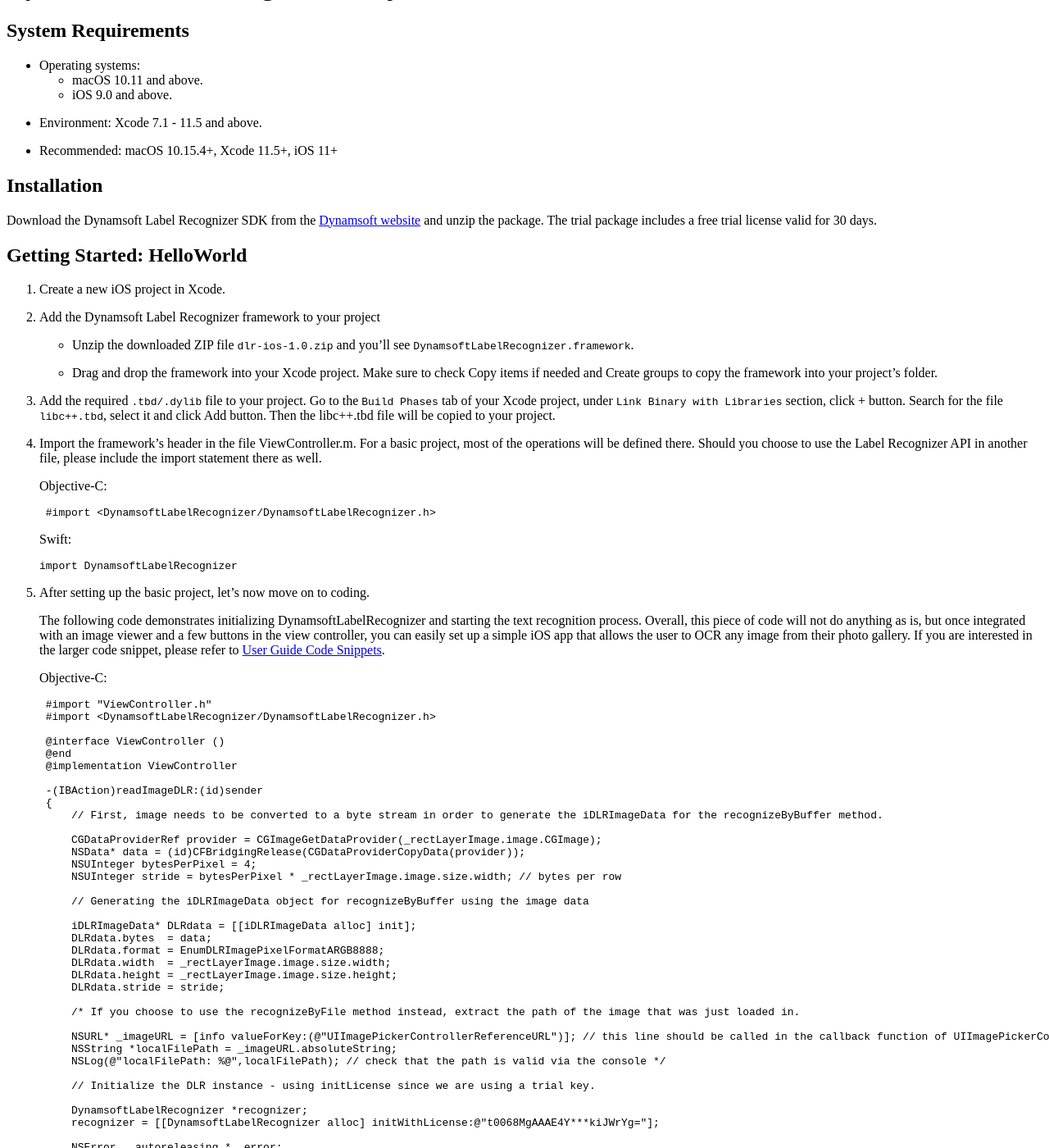
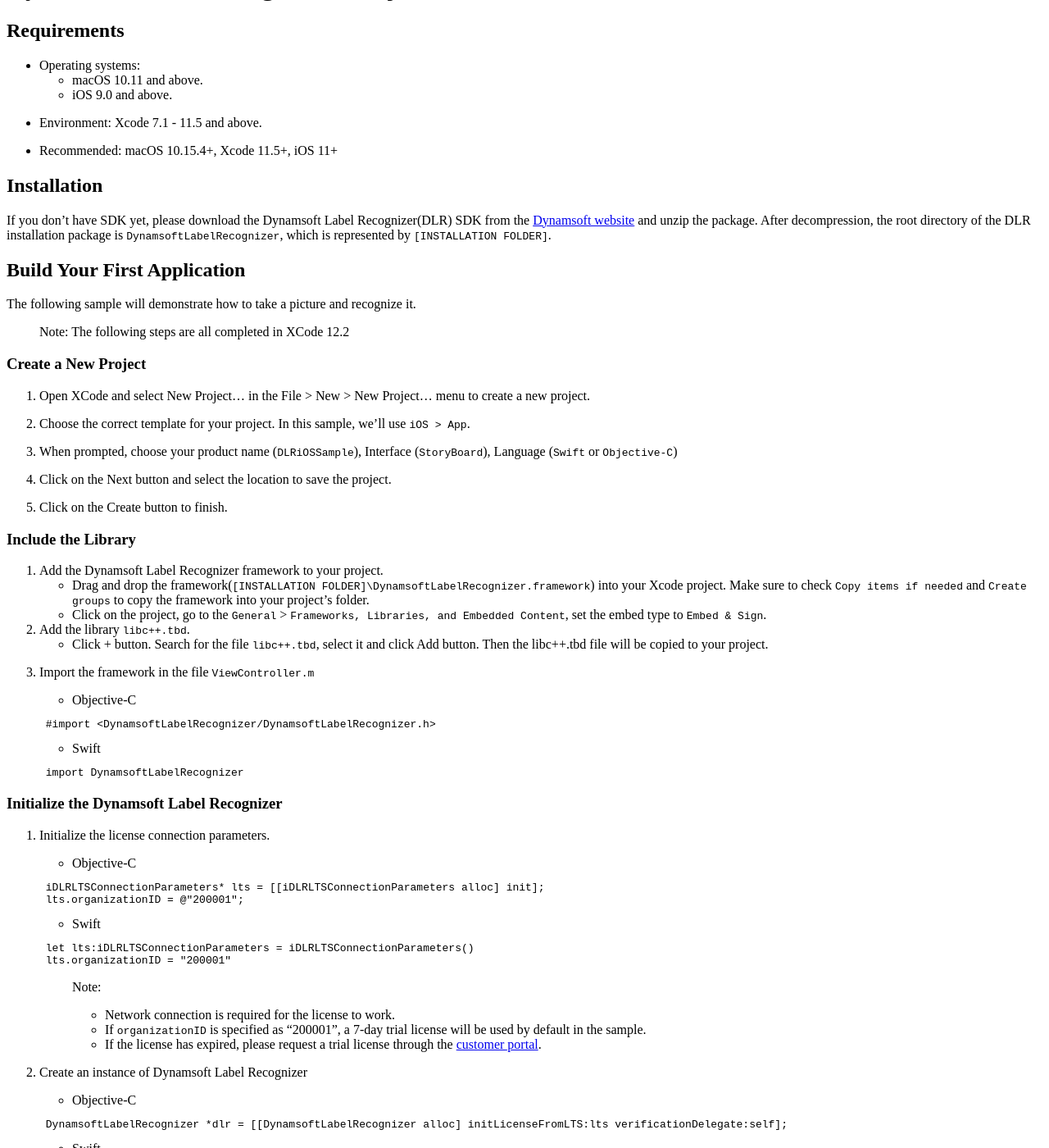
Before and after one commit to dynamsoft-docs/label-recognition-docs, a Jekyll site: the page built from programming/objectivec-swift/user-guide.md, in a window 1280 px wide and 1400 px high, scrolled down 2564 px. Shown: the whole window at 82% size. Built offline with Jekyll 4.4.1, drawn with Linux system fonts in a browser that asks for light colours; some of the changed text lies outside the part shown.

Commit message:
update iOS guide

````diff
--- a/programming/objectivec-swift/user-guide.md
+++ b/programming/objectivec-swift/user-guide.md
@@ -2,13 +2,14 @@
 layout: default-layout
 title: Dynamsoft Label Recognizer - Objective-C & Swift User Guide
 description: This is the user guide page of Dynamsoft Label Recognizer for iOS SDK.
-keywords: a, user guide
+keywords: iOS, swift, objective-c, user guide
 needAutoGenerateSidebar: true
+needGenerateH3Content: true
 ---
 
 # Dynamsoft Label Recognizer - Objective-C & Swift User Guide
 
-## System Requirements
+## Requirements
 
 - Operating systems:
    - macOS 10.11 and above.
@@ -20,138 +21,283 @@ needAutoGenerateSidebar: true
 
 ## Installation
 
-Download the Dynamsoft Label Recognizer SDK from the [Dynamsoft website](https://www.dynamsoft.com/label-recognition/downloads) and unzip the package. The trial package includes a free trial license valid for 30 days.
+If you don’t have SDK yet, please download the Dynamsoft Label Recognizer(DLR) SDK from the [Dynamsoft website](https://www.dynamsoft.com/label-recognition/downloads) and unzip the package. After decompression, the root directory of the DLR installation package is `DynamsoftLabelRecognizer`, which is represented by `[INSTALLATION FOLDER]`.
 
-## Getting Started: HelloWorld
+## Build Your First Application
 
-1. Create a new iOS project in Xcode.
-2. Add the Dynamsoft Label Recognizer framework to your project
+The following sample will demonstrate how to take a picture and recognize it.
+>Note: The following steps are all completed in XCode 12.2
 
-   - Unzip the downloaded ZIP file `dlr-ios-1.0.zip` and you'll see `DynamsoftLabelRecognizer.framework`.
+### Create a New Project
 
-   - Drag and drop the framework into your Xcode project. Make sure to check Copy items if needed and Create groups to copy the framework into your project's folder.
+1. Open XCode and select New Project… in the File > New > New Project… menu to create a new project.
 
-3. Add the required `.tbd/.dylib` file to your project.
-   Go to the `Build Phases` tab of your Xcode project, under `Link Binary with Libraries` section, click + button. Search for the file `libc++.tbd`, select it and click Add button. Then the libc++.tbd file will be copied to your project.
+2. Choose the correct template for your project. In this sample, we’ll use `iOS > App`.
 
-4. Import the framework's header in the file ViewController.m. For a basic project, most of the operations will be defined there. Should you choose to use the Label Recognizer API in another file, please include the import statement there as well.
+3. When prompted, choose your product name (`DLRiOSSample`), Interface (`StoryBoard`), Language (`Swift` or `Objective-C`)
 
-   Objective-C:
+4. Click on the Next button and select the location to save the project.
 
-   ```objc
-	#import <DynamsoftLabelRecognizer/DynamsoftLabelRecognizer.h>
-   ```
+5. Click on the Create button to finish.
 
-   Swift:
+### Include the Library
 
-   ```Swift
-   import DynamsoftLabelRecognizer
-   ```
-5. After setting up the basic project, let's now move on to coding.
+1. Add the Dynamsoft Label Recognizer framework to your project.
+    - Drag and drop the framework(`[INSTALLATION FOLDER]\DynamsoftLabelRecognizer.framework`) into your Xcode project. Make sure to check `Copy items if needed` and `Create groups` to copy the framework into your project's folder.
+    - Click on the project, go to the `General` > `Frameworks, Libraries, and Embedded Content`, set the embed type to `Embed & Sign`.
 
-    The following code demonstrates initializing DynamsoftLabelRecognizer and starting the text recognition process. Overall, this piece of code will not do anything as is, but once integrated with an image viewer and a few buttons in the view controller, you can easily set up a simple iOS app that allows the user to OCR any image from their photo gallery. If you are interested in the larger code snippet, please refer to [User Guide Code Snippets](user-guide-code-snippets.md).
+2. Add the library `libc++.tbd`.
+    - Click + button. Search for the file `libc++.tbd`, select it and click Add button. Then the libc++.tbd file will be copied to your project.
 
-    Objective-C:
+3. Import the framework in the file `ViewController.m`
+
+    - Objective-C
 
     ```objc
-    #import "ViewController.h"
     #import <DynamsoftLabelRecognizer/DynamsoftLabelRecognizer.h>
+    ```
+    - Swift
 
-    @interface ViewController ()
-    @end
-    @implementation ViewController
+    ```Swift
+    import DynamsoftLabelRecognizer
+    ```
 
-	-(IBAction)readImageDLR:(id)sender
-	{
-		// First, image needs to be converted to a byte stream in order to generate the iDLRImageData for the recognizeByBuffer method.
+### Initialize the Dynamsoft Label Recognizer
 
-		CGDataProviderRef provider = CGImageGetDataProvider(_rectLayerImage.image.CGImage);
-		NSData* data = (id)CFBridgingRelease(CGDataProviderCopyData(provider));
-		NSUInteger bytesPerPixel = 4;
-		NSUInteger stride = bytesPerPixel * _rectLayerImage.image.size.width; // bytes per row
+1. Initialize the license connection parameters.
 
-		// Generating the iDLRImageData object for recognizeByBuffer using the image data
+    - Objective-C
 
-		iDLRImageData* DLRdata = [[iDLRImageData alloc] init];
-		DLRdata.bytes  = data;
-		DLRdata.format = EnumDLRImagePixelFormatARGB8888;
-		DLRdata.width  = _rectLayerImage.image.size.width;
-		DLRdata.height = _rectLayerImage.image.size.height;
-		DLRdata.stride = stride;
+    ```objc
+    iDLRLTSConnectionParameters* lts = [[iDLRLTSConnectionParameters alloc] init];
+    lts.organizationID = @"200001";
+    ```
+    - Swift
 
-		/* If you choose to use the recognizeByFile method instead, extract the path of the image that was just loaded in.
+    ```swift
+    let lts:iDLRLTSConnectionParameters = iDLRLTSConnectionParameters()
+    lts.organizationID = "200001"
+    ```
 
-		NSURL* _imageURL = [info valueForKey:(@"UIImagePickerControllerReferenceURL")]; // this line should be called in the callback function of UIImagePickerController
-		NSString *localFilePath = _imageURL.absoluteString;
-		NSLog(@"localFilePath: %@",localFilePath); // check that the path is valid via the console */
+    >Note:
+    >- Network connection is required for the license to work.
+    >- If `organizationID` is specified as "200001", a 7-day trial license will be used by default in the sample.
+    >- If the license has expired, please request a trial license through the [customer portal](https://www.dynamsoft.com/customer/license/trialLicense?utm_source=docs).
 
-		// Initialize the DLR instance - using initLicense since we are using a trial key.
+2. Create an instance of Dynamsoft Label Recognizer
 
-		DynamsoftLabelRecognizer *recognizer;
-		recognizer = [[DynamsoftLabelRecognizer alloc] initWithLicense:@"t0068MgAAAE4Y***kiJWrYg="];
+    - Objective-C
 
-		NSError __autoreleasing *  error;
+    ```objc
+    DynamsoftLabelRecognizer *dlr = [[DynamsoftLabelRecognizer alloc] initLicenseFromLTS:lts verificationDelegate:self];
+    ```
 
-		// Get the results using the recognizeByBuffer method
+    - Swift
 
-		NSArray<iDLRResult*>* results = [recognizer recognizeByBuffer:DLRdata templateName:@"" error:&error];
+    ```swift
+    let dlr = DynamsoftLabelRecognition(licenseFromLTS: lts, verificationDelegate: self)
+    ```
 
-		//If using recognizeByFile instead, it's called as follows
-		//result = [recognizer recognizeByFile:localFilePath templateName:@"" error:&error];
+### Recognizing and Output Results
 
-		NSString *msgText = @"";
+1. Recognizing text
 
-		for (NSInteger i = 0; i < [results count]; i++) {
-			for (iDLRLineResult* lineResult in results[i].lineResults) {
-				msgText = [msgText stringByAppendingString:[NSString stringWithFormat:@"\nValue: %@\n",lineResult.text]];
-			}
-		}
-		NSLog(@"msgText.%@",msgText); // Printing the DLR result in the debugger console
-	}
+    - Objective-C
+
+    ```objc
+    NSError* error = [[NSError alloc] init];
+    NSArray<iDLRResult*>* results = [dlr recognizeByBuffer:data templateName:@"" error:&error];
+    ```
+
+    - Swift
+
+    ```swift
+    var error : NSError? = NSError()
+    let results = dlr.recognizeByBuffer(imageData: data, templateName: "", error: &error)
+    ```
+
+    >The variable `data` represents the temporary photo taken by camera app, which will be explained later.
+
+2. Get and output the recognition results
+
+    - Objective-C
+
+    ```objc
+    NSString* msgText = @"";
+
+    if (results.count > 0) {
+        for (NSInteger i = 0; i < [results count]; i++) {
+            for (iDLRLineResult* lineResult in results[i].lineResults) {
+                msgText = [msgText stringByAppendingString:[NSString stringWithFormat:@"\nValue: %@\n",lineResult.text]];
+            }
+        }
+    }else{
+        msgText = error.code == 0 ? @"No data detected." : error.userInfo[NSUnderlyingErrorKey];
+    }
+    ```
+
+    - Swift
+
+    ```swift
+    var msgText:String = ""
+
+    for item in results
+    {
+        if item.lineResults!.count > 0 {
+            for lineResult in item.lineResults! {
+                msgText = "\(msgText)\nValue: \(lineResult.text ?? "nil")\n"
+            }
+        }
+    }
+    ```
+
+    The recognition results of SDK are organized into a four-tier structure:
+    - `iDLRResult[]` corresponds to the results of an `image`
+    - `iDLRResult` corresponds to the result of a `TextArea` (also called Label)
+    - `iDLRLineResult` corresponds to the result of each `TextLine` in the Label
+    - `iDLRCharacterResult` corresponds to the result of each `Character` in the `TextLine`
+
+    The structure is shown in the figure below:
+
+    <div align="center">
+    <img src="../assets/dlr_result2.png" alt="DLR Result Structure" width="80%"/>
+    <p>Figure 1 – DLR Result Structure</p>
+    </div>
+
+### Additional Auxiliary Steps
+
+1. Change the class declaration and add the property `imagePickerController`
+
+    - Objective-C
+
+    ```objc
+    @interface ViewController : UIViewController <UIImagePickerControllerDelegate, UINavigationControllerDelegate>
+
+    @property (nonatomic) UIImagePickerController *imagePickerController;
 
     @end
     ```
 
+    - Swift
 
-	Swift:
+    ```swift
+    class ViewController: UIViewController, UIImagePickerControllerDelegate, UINavigationControllerDelegate {
 
-	```swift
-	import DynamsoftLabelRecognizer
+    var imagePickerController : UIImagePickerController?
 
-	class ViewController {
+    }
+    ```
 
-		// MARK: - OCR the photo using DLR
+2. Click on the `Main.storyboard`, add three controls(one `ImageView` and two `Buttons`)
 
-		@IBAction func readImageDLR(_ sender: Any) {
-			let provider = rectLayerImage.image.cgImage?.dataProvider
-			let data = CFBridgingRelease(provider?.data) as? Data
-			let bytesPerPixel = 4
-			let stride = bytesPerPixel * rectLayerImage.image.size.width // bytes per row
+3. Select the Assistant Editor and make sure the `ViewController.m` or `ViewController.swift` is visible.
 
-			let DLRdata = iDLRImageData.init()
-			DLRdata?.bytes = data
-			DLRdata?.format = EnumDLRImagePixelFormatARGB8888
-			DLRdata?.width = rectLayerImage.image.size.width
-			DLRdata?.height = rectLayerImage.image.size.height
-			DLRdata?.stride = stride
+4. Ctrl and drag from the `ImageView` control to the ViewController class and create the following Outlet.
+    - Objective-C
 
-			let recognizer = DynamsoftLabelRecognizer.initWithLicense(license: "t0068MgAAAE4Y***kiJWrYg=")
+    ```objc
+    @property (weak, nonatomic) IBOutlet UIImageView *imgView;
+    ```
 
-			var error: Error?
-			let result = recognizer.recognizeByBuffer(imageData:DLRdata, templateName:"", error:&error)
-			var msgText = ""
+    - Swift
 
-			for i in 0..<(results?.count ?? 0) {
-				if let lineResults = results?[i].lineResults {
-					for lineResult in lineResults {
-						guard let lineResult = lineResult as? iDLRLineResult else {
-							continue
-						}
-						msgText = msgText + "\nValue: \(lineResult.text)\n"
-					}
-				}
-			}
-			print("msgText.\(msgText)") // Printing the DLR result in the debugger console
-		}
-	}
-	```
+    ```swift
+    @IBOutlet weak var imgView: UIImageView!
+    ```
+
+5. Ctrl an drag from the Button(`Take a Photo`) to the ViewController class and create the following Action.
+    - Objective-C
+
+    ```objc
+    - (IBAction)onTakePhoto:(id)sender {
+        UIImagePickerController *imgCtrl = [[UIImagePickerController alloc]init];
+
+        imgCtrl.sourceType = UIImagePickerControllerSourceTypeCamera;
+        imgCtrl.cameraDevice = UIImagePickerControllerCameraDeviceRear;
+
+        imgCtrl.delegate = self;
+
+        self.imagePickerController = imgCtrl;
+
+        [self presentViewController:imgCtrl animated:YES completion:nil];
+    }
+
+    - (void)imagePickerController:(UIImagePickerController *) picker
+        didFinishPickingMediaWithInfo:(NSDictionary<UIImagePickerControllerInfoKey,id> *) info{
+        [picker dismissViewControllerAnimated:YES completion:nil];
+
+        UIImage *img = [info objectForKey:UIImagePickerControllerOriginalImage];
+        self.imgView.image = img;
+    }
+    ```
+
+    - Swift
+
+    ```swift
+    @IBAction func onTakePhoto(_ sender: Any) {
+
+        imagePickerController.sourceType = .camera
+        imagePickerController.cameraDevice = .rear
+        imagePickerController.delegate = self
+
+        present(imagePickerController, animated: true, completion: nil)
+    }
+
+    func imagePickerController(_ picker: UIImagePickerController, didFinishPickingMediaWithInfo info: [UIImagePickerController.InfoKey : Any]) {
+
+        imgView.image = info[UIImagePickerController.InfoKey.originalImage] as? UIImage
+
+        self.dismiss(animated: true, completion: nil)
+    }
+    ```
+
+4. Ctrl an drag from the Button(`Recognize Text`) to the ViewController class and create the following Action.
+    - Objective-C
+
+    ```objc
+    - (IBAction)onRecognizeText:(id)sender {
+        NSString* msgText = @"";
+
+        dispatch_async(dispatch_get_global_queue(0, 0), ^{
+            msgText = recognizeText();
+        });
+
+        dispatch_async(dispatch_get_main_queue(), ^{
+            UIAlertController *alert = [UIAlertController alertControllerWithTitle:@"Results" message:msgText preferredStyle:UIAlertControllerStyleAlert];
+
+            [alert addAction:[UIAlertAction actionWithTitle:@"OK" style:UIAlertActionStyleDefault handler:nil]];
+            [self presentViewController:alert animated:YES completion:nil];
+        });
+    }
+    ```
+
+    - Swift
+
+    ```swift
+    @IBAction func onRecognizeText(_ sender: Any) {
+        var msgText:String = ""
+
+        DispatchQueue.global().async {
+            msgText = recognizeText()
+        }
+
+        DispatchQueue.main.async {
+            let ac = UIAlertController(title: "Results", message: msgText, preferredStyle: .alert)
+            ac.addAction(UIAlertAction(title: "Ok", style: .default, handler: nil))
+            self.present(ac, animated: true, completion: nil)
+        }
+    }
+    ```
+
+	>Note: The implementation of the `recognizeText` function has been explained in [Initialize the Dynamsoft Label Recognizer](#initialize-the-dynamsoft-label-recognizer) and [Recognizing and output results](#recognizing-and-output-results).
+
+
+    >Note:
+    > - You can download the entire Objective-C source code from [here]()
+    > - You can download the entire Swift source code from [here]()
+
+### Build and Run the Project
+
+1. Select the device that you want to run your app on.
+
+2. Click `Build and then run the current scheme` button, then XCode installs your app on your connected device and starts it.
````
